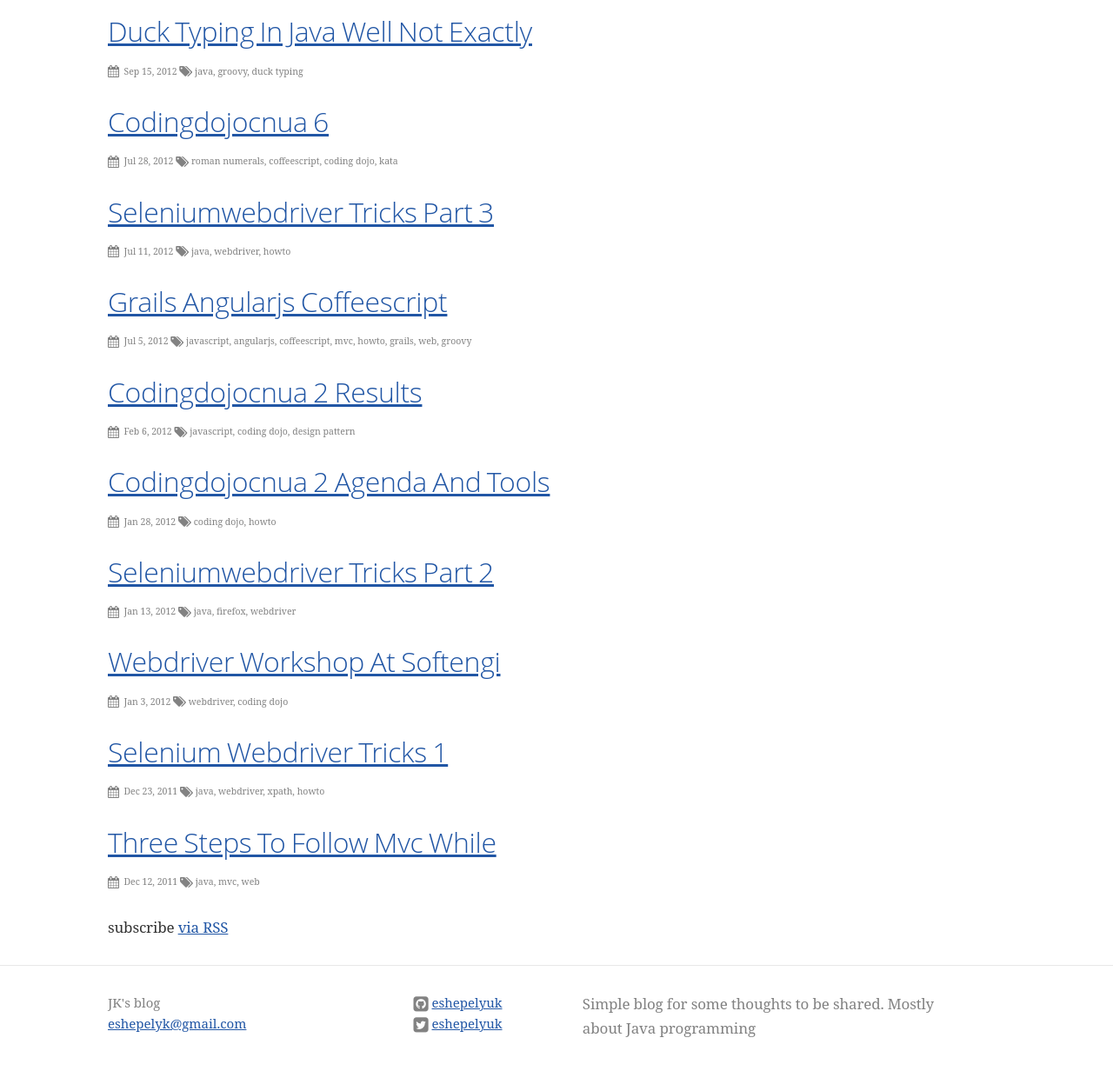
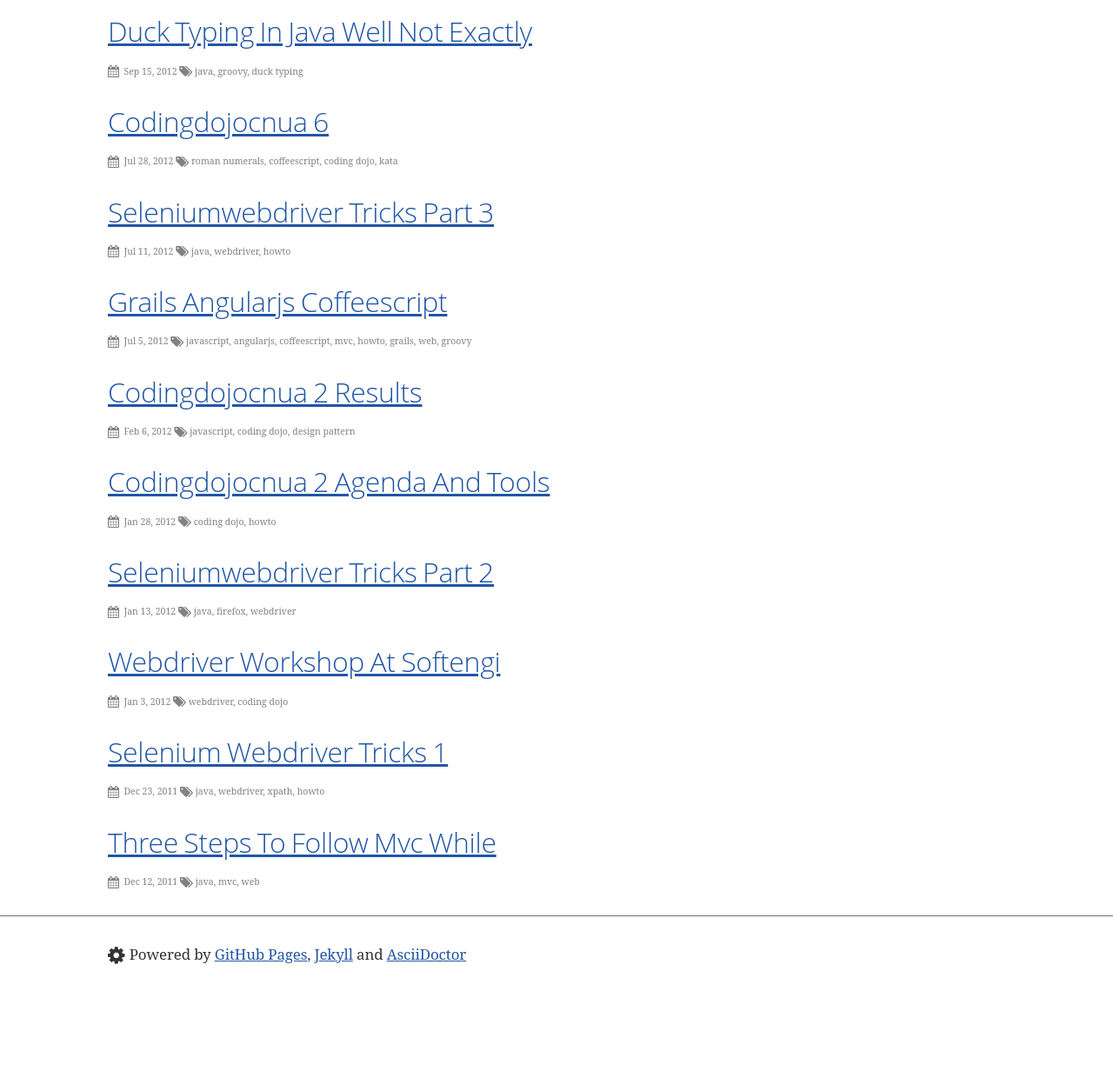
Before and after one commit to eshepelyuk/eshepelyuk.github.io, a Jekyll site: the page built from index.html, in a window 1280 px wide, cut to the strip 329-1590 px from the top of the page. Shown: the top 1232 px of the strip at 87% size. Built offline with Jekyll 4.4.1, drawn with Linux system fonts in a browser that asks for light colours; nearby versions of some CDN libraries; after the commit the page ends 1490 px from its top, so only the background shows below that.

Commit message:
footer and header

````diff
--- a/_drafts/advanced-jekyll-and-asciidoctor.adoc
+++ b/_drafts/advanced-jekyll-and-asciidoctor.adoc
@@ -38,8 +38,9 @@
 ```
 ---
 ---
+:layout: page
 = Sample Page
-:layout: page
+
 == This is a header
 
 This is a sample page composed in AsciiDoc.
--- a/_includes/footer.html
+++ b/_includes/footer.html
@@ -1,41 +1,5 @@
 <footer class="site-footer">
-
-  <div class="wrapper">
-    <div class="footer-col-wrapper">
-      <div class="footer-col  footer-col-1">
-        <ul class="contact-list">
-          <li>{{ site.title }}</li>
-          <li><a href="mailto:{{ site.email }}">{{ site.email }}</a></li>
-        </ul>
-      </div>
-
-      <div class="footer-col  footer-col-2">
-        <ul class="social-media-list">
-          {% if site.github_username %}
-          <li>
-			<i class="fa fa-github-square fa-lg"></i>
-            <a href="https://github.com/{{ site.github_username }}">
-              <span class="username">{{ site.github_username }}</span>
-            </a>
-          </li>
-          {% endif %}
-
-          {% if site.twitter_username %}
-          <li>
-			<i class="fa fa-twitter-square fa-lg"></i>
-            <a href="https://twitter.com/{{ site.twitter_username }}">
-              <span class="username">{{ site.twitter_username }}</span>
-            </a>
-          </li>
-          {% endif %}
-        </ul>
-      </div>
-
-      <div class="footer-col  footer-col-3">
-        <p class="text">{{ site.description }}</p>
-      </div>
-    </div>
-
-  </div>
-
+	<div class="wrapper">
+		<p class="text"><i class="fa fa-gear fa-lg">&nbsp;</i>Powered by <a target="_blank" href="http://pages.github.com/">GitHub Pages</a>, <a target="_blank" href="http://jekyllrb.com">Jekyll</a> and <a target="_blank" href="http://asciidoctor.org/">AsciiDoctor</a></p>
+	</div>
 </footer>
--- a/_includes/header.html
+++ b/_includes/header.html
@@ -1,24 +1,24 @@
-
 <header class="site-header">
 	<div class="wrapper">
 		<a href="https://github.com/eshepelyuk/eshepelyuk.github.io/tree/jekyll"><img style="position: absolute; top: 0; right: 0; border: 0;" src="https://camo.githubusercontent.com/e7bbb0521b397edbd5fe43e7f760759336b5e05f/68747470733a2f2f73332e616d617a6f6e6177732e636f6d2f6769746875622f726962626f6e732f666f726b6d655f72696768745f677265656e5f3030373230302e706e67" alt="Fork me on GitHub" data-canonical-src="https://s3.amazonaws.com/github/ribbons/forkme_right_green_007200.png"></a>
 
-	<a class="site-title" href="{{ site.baseurl }}/">{{ site.title }}</a>
+		<a class="site-title" href="{{ site.baseurl }}/"><i class="fa fa-cube fa-lg">&nbsp;&nbsp;</i>{{ site.title }}</a>
 
 		<nav class="site-nav">
 			<div class="trigger">
+				<!-- <span><i class="fa fa-twitter-square fa-2x"></i><a class="page-link" href="https://twitter.com/{{ site.twitter_username }}">@{{ site.twitter_username }}</a></span> -->
+				<!-- <span><i class="fa fa-twitter-square fa-2x"></i><a class="page-link" href="https://twitter.com/{{ site.twitter_username }}">@{{ site.twitter_username }}</a></span> -->
+
 			{% for page in site.pages %}
 				{% if page.title %}
 				<a class="page-link" href="{{ page.url | prepend: site.baseurl }}">{{ page.title }}</a>
 				{% endif %}
 			{% endfor %}
+
 			</div>
 		</nav>
 	</div>
-
 	<div class="wrapper">
 		<p class="text">{{ site.description }}</p>
 	</div>
-
-
 </header>
--- a/_sass/_layout.scss
+++ b/_sass/_layout.scss
@@ -5,7 +5,7 @@
     border-top: 5px solid $grey-color-dark;
     border-bottom: 1px solid $grey-color-dark;
     min-height: 56px;
-	background-color: antiquewhite;
+		background-color: $top-bottom-color;
     // Positioning context for the mobile navigation icon
     position: relative;
 }
@@ -16,11 +16,15 @@
     letter-spacing: -1px;
     margin-bottom: 0;
     float: left;
-
+		text-shadow: 10px 7px 0px rgba(0, 0, 0, 0.15);
     &,
     &:visited {
-        color: $grey-color-dark;
+        color: $white-color;
     }
+}
+
+.site-header p.text {
+	color: $white-color;
 }
 
 .site-nav {
@@ -32,7 +36,7 @@
     }
 
     .page-link {
-        color: $text-color;
+        color: $white-color;
         line-height: $base-line-height;
 
         // Gaps between nav items, but not on the first one
@@ -92,7 +96,7 @@
  * Site footer
  */
 .site-footer {
-    border-top: 1px solid $grey-color-light;
+    border-top: 1px solid $top-bottom-color;
     padding: $spacing-unit 0;
 }
 
@@ -109,7 +113,7 @@
 
 .footer-col-wrapper {
     font-size: 15px;
-    color: $grey-color;
+    color: $white-color;
     margin-left: -$spacing-unit / 2;
     @extend %clearfix;
 }
--- a/css/main.scss
+++ b/css/main.scss
@@ -24,7 +24,8 @@
 $on-palm:          600px;
 $on-laptop:        1024px;
 
-
+$top-bottom-color:	#6e6e6e;
+$white-color:	#ffffff;
 
 // Using media queries with like this:
 // @include media-query($palm) {
--- a/index.html
+++ b/index.html
@@ -10,5 +10,4 @@
       </li>
     {% endfor %}
   </ul>
-  <p class="rss-subscribe">subscribe <a href="{{ "/feed.xml" | prepend: site.baseurl }}">via RSS</a></p>
 </div>
````
Also changed, not shown: images/drafts/2.png, images/drafts/3.png, 1 other file. Lines whose indentation alone changed are shown as unchanged.
